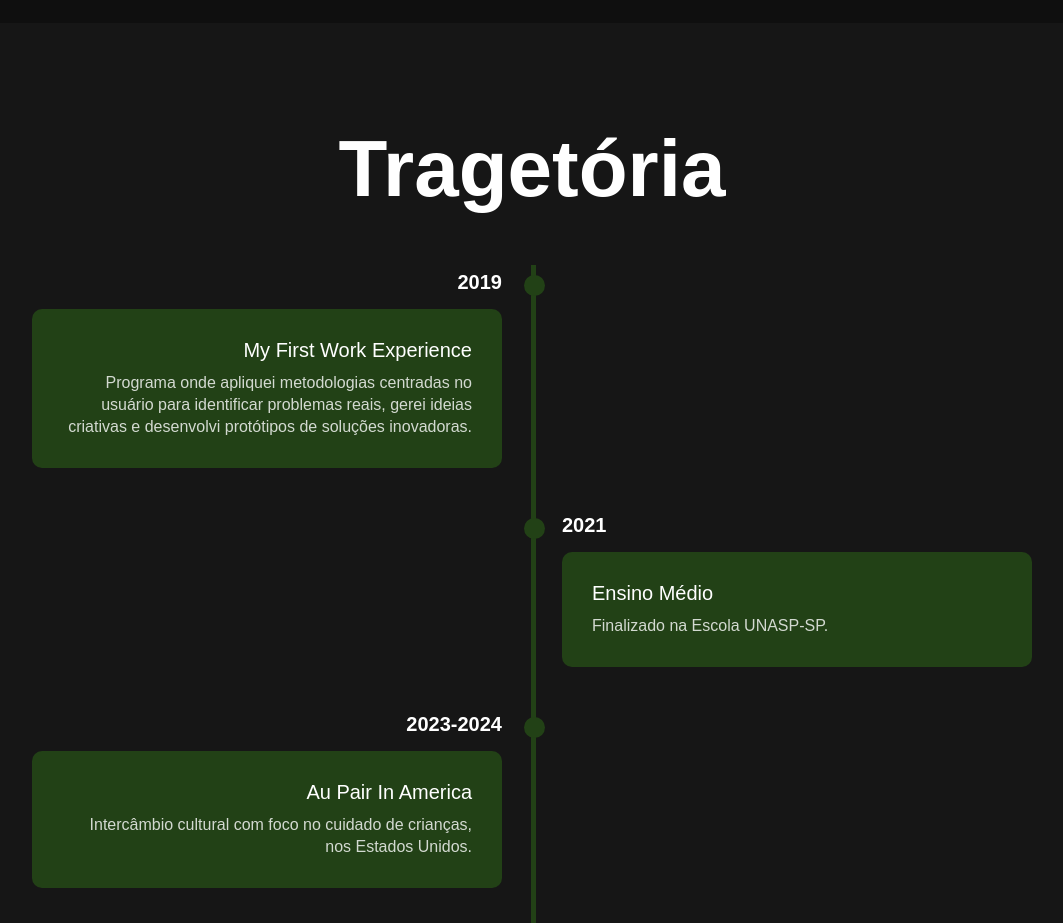
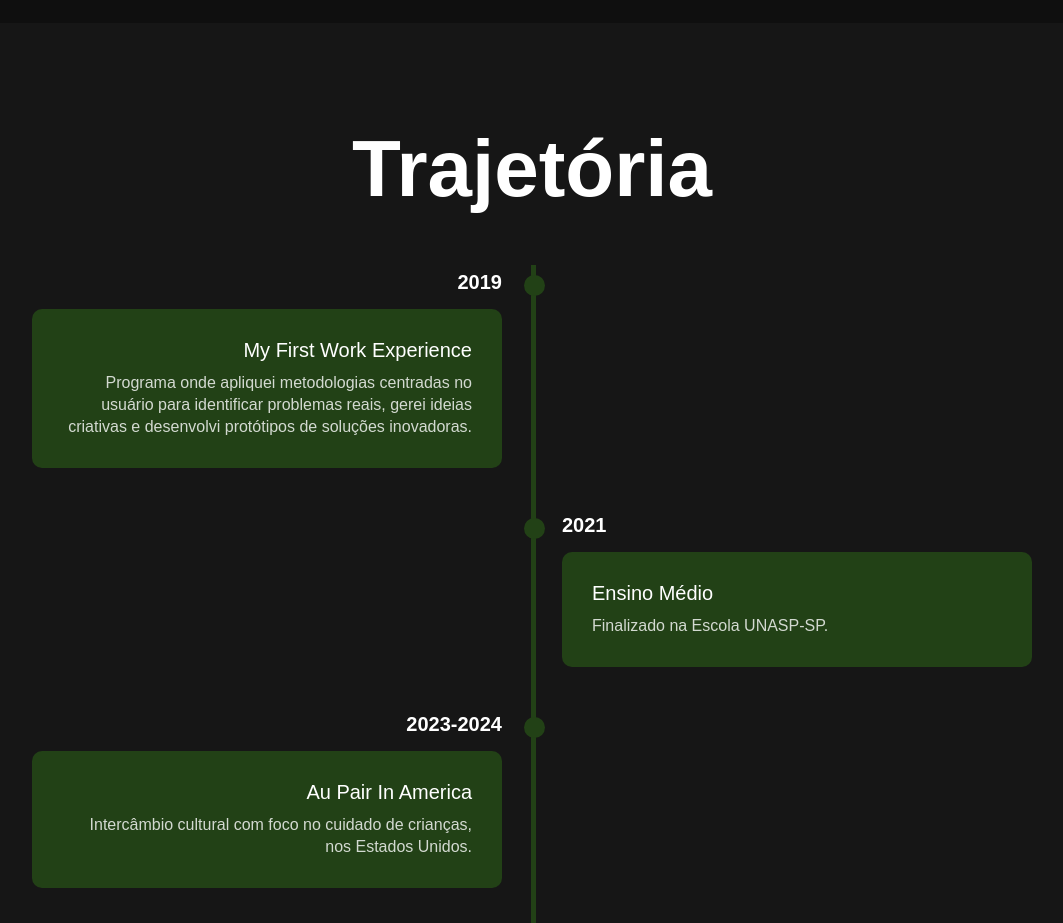
Before and after one commit to strtgyana/portfolio, a plain HTML site: page index.html in a window 1280 px wide. Shown: the part 2600-3523 px from the top of the page, without its empty margins (108-1171 px from the left). Drawn offline with Linux system fonts and the light colour scheme.

Commit message:
Update index.html

```diff
--- a/index.html
+++ b/index.html
@@ -146,7 +146,7 @@
     </section>
 
     <section class="timeline-section" id="education">
-        <h2 class="heading">Tragetória</h2>
+        <h2 class="heading">Trajetória</h2>
         <div class="timeline-items">
 
             <div class="timeline-item">
```
